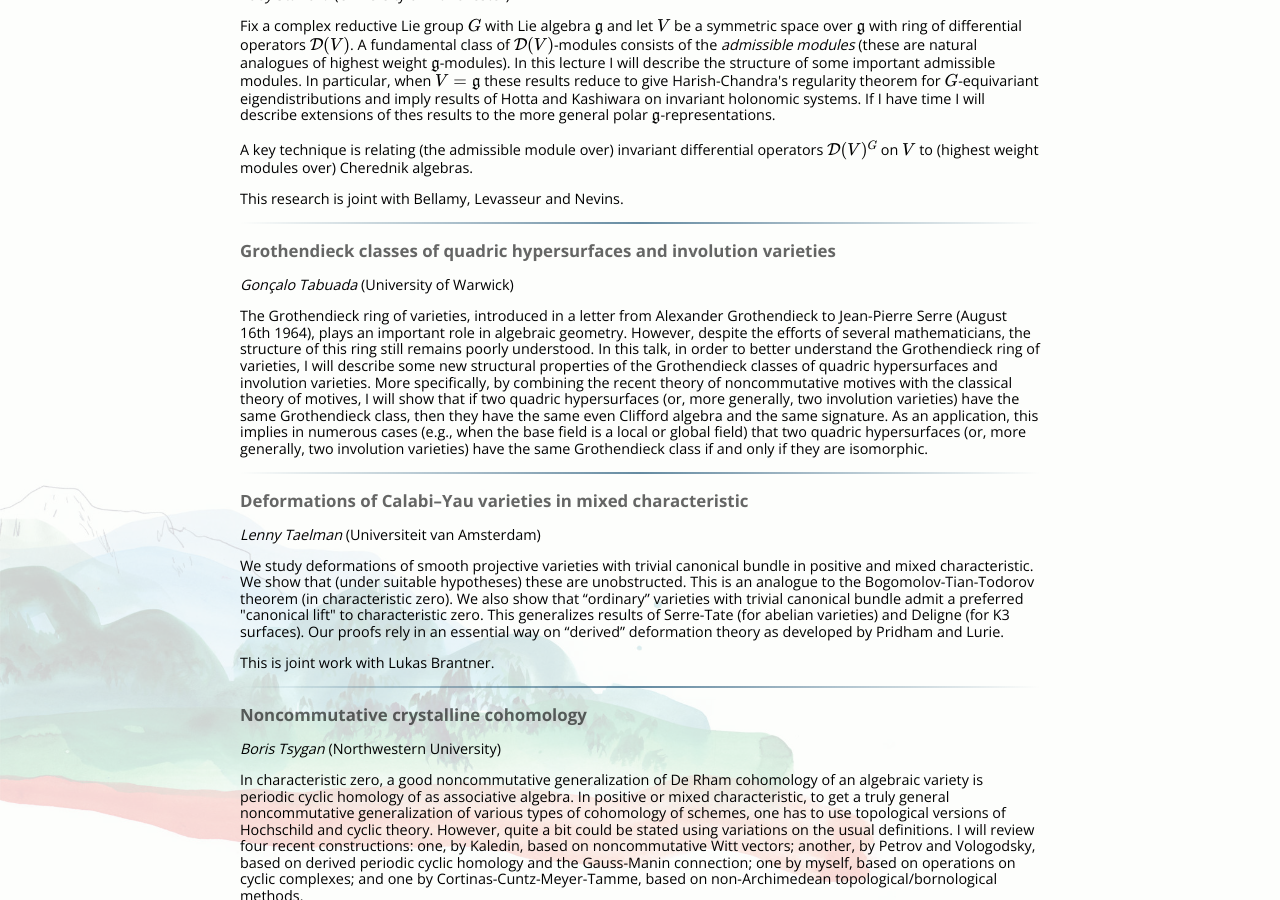
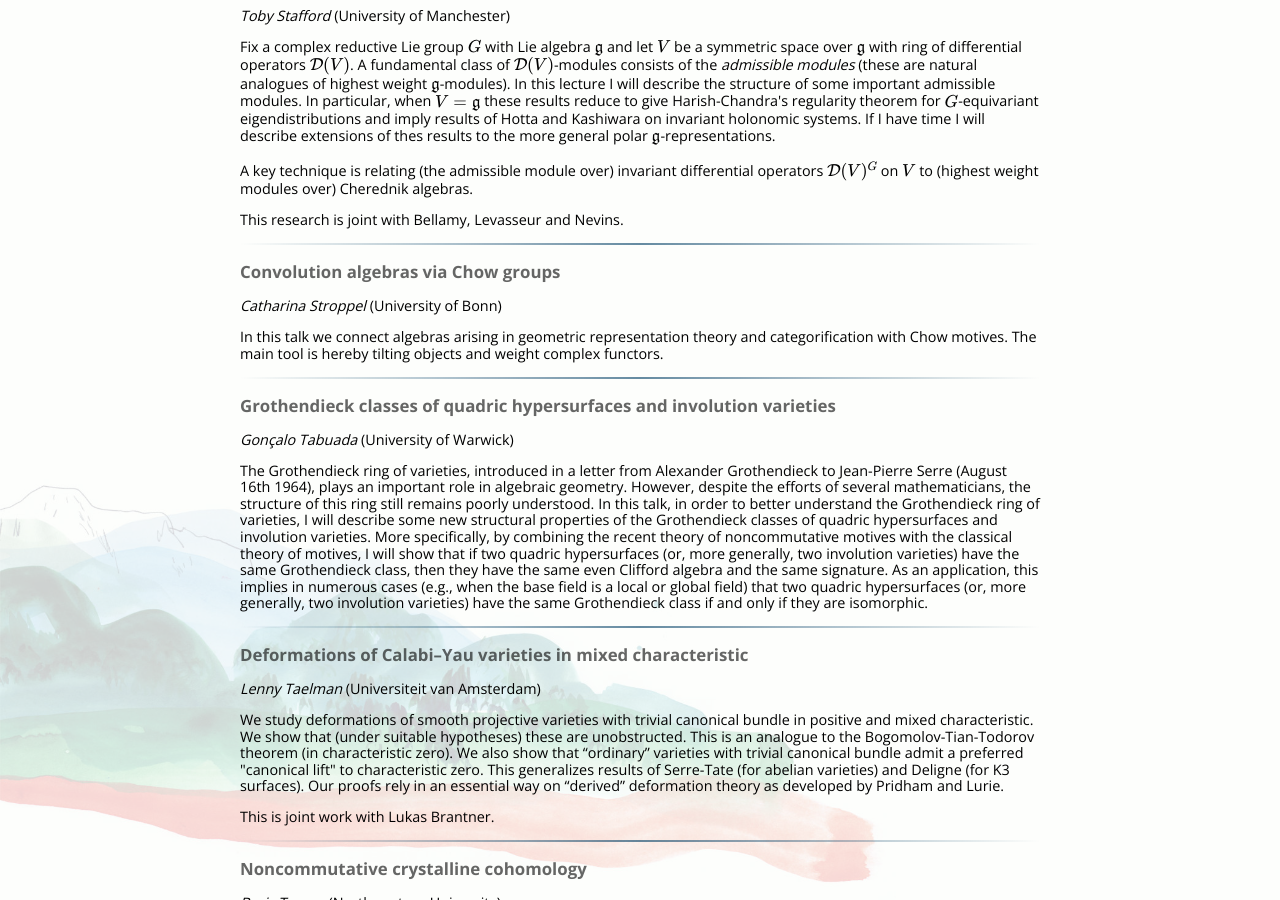
Before and after one commit to ncag-info/antwerp-2020, a Jekyll site: the page built from abstracts.html, in a window 1280 px wide and 900 px high, scrolled down 3662 px. Built offline with Jekyll 4.4.1, drawn with Linux system fonts in a browser that asks for light colours; nearby versions of some CDN libraries; library files that are not in the unit come from our copies; formulas are drawn with MathJax 3; some of the changed text lies outside the part shown.

Commit message:
Added a talk

```diff
--- a/_data/talks.yml
+++ b/_data/talks.yml
@@ -102,6 +102,12 @@ stafford:
     <p>A key technique is relating (the admissible module over) invariant differential operators $\mathcal{D}(V)^G$ on $V$ to (highest weight modules over) Cherednik algebras.
     <p>This research is joint with Bellamy, Levasseur and Nevins.
 
+stroppel:
+  title: Convolution algebras via Chow groups
+  speaker: stroppel
+  abstract: >
+    <p>In this talk we connect algebras arising in geometric representation theory and categorification with Chow motives. The main tool is hereby tilting objects and weight complex functors.
+
 tabuada:
   title: Grothendieck classes of quadric hypersurfaces and involution varieties
   speaker: tabuada
```
